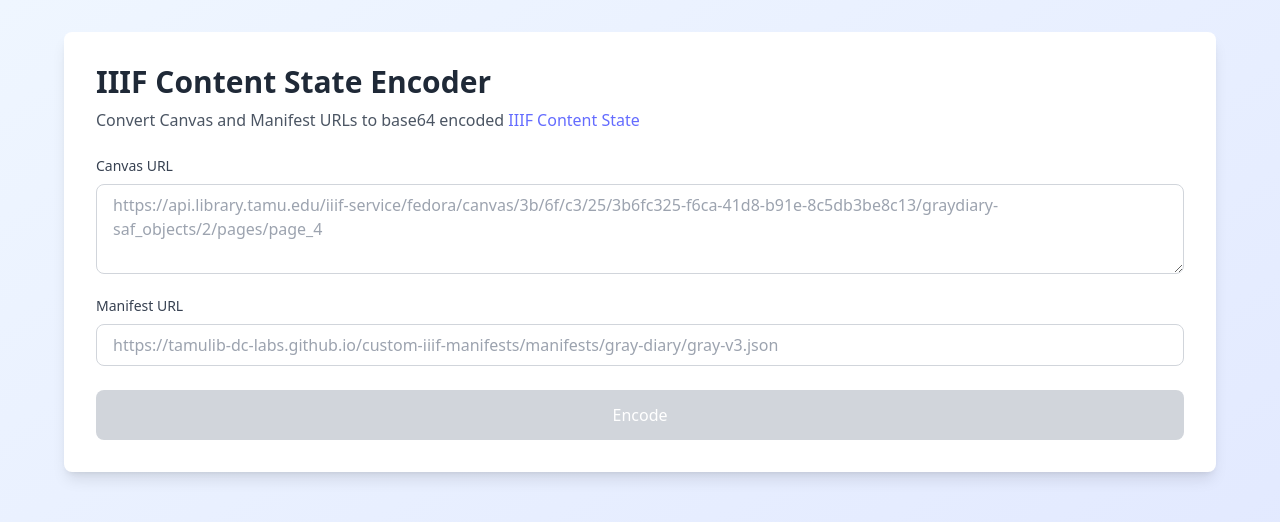
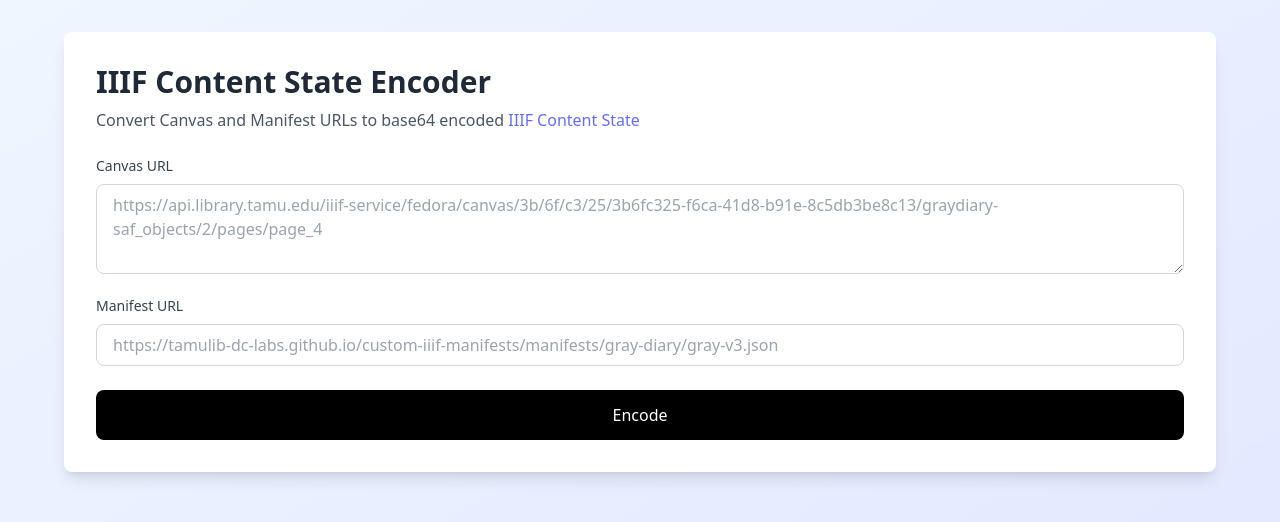
Before and after one commit to tamulib-dc-labs/iiif-content-state-encoder, a React (Vite) app: page / in a window 1280 px wide. Shown: the top 522 px of the page. Built offline with nearby package versions, Linux system fonts and the light colour scheme.

Commit message:
Fix contrast issues.

```diff
--- a/src/App.jsx
+++ b/src/App.jsx
@@ -85,7 +85,7 @@ export default function ContentStateEncoder() {
           <button
             onClick={handleEncode}
             disabled={!canvasUrl || !manifestUrl}
-            className="w-full bg-blue-600 text-white py-3 rounded-lg font-medium hover:bg-blue-700 disabled:bg-gray-300 disabled:cursor-not-allowed transition-colors"
+            className="w-full bg-blue-600 text-white py-3 rounded-lg font-medium hover:bg-blue-700 disabled:bg-black disabled:cursor-not-allowed transition-colors"
           >
             Encode
           </button>
@@ -122,7 +122,7 @@ export default function ContentStateEncoder() {
                   href={`https://theseusviewer.org/?iiif-content=${encoded}`}
                   target="_blank"
                   rel="noopener noreferrer"
-                  className="flex-1 flex items-center justify-center gap-2 bg-indigo-600 text-white py-3 rounded-lg font-medium hover:bg-indigo-700 transition-colors"
+                  className="flex-1 flex items-center justify-center gap-2 bg-indigo-600 text-white py-3 rounded-lg font-medium hover:bg-indigo-700 transition-colors hover:text-white"
                 >
                   <ExternalLink size={18} />
                   Open in Theseus
@@ -131,7 +131,7 @@ export default function ContentStateEncoder() {
                   href={`https://samvera-labs.github.io/clover-iiif/?iiif-content=${encoded}`}
                   target="_blank"
                   rel="noopener noreferrer"
-                  className="flex-1 flex items-center justify-center gap-2 bg-green-600 text-white py-3 rounded-lg font-medium hover:bg-green-700 transition-colors"
+                  className="flex-1 flex items-center justify-center gap-2 bg-green-600 text-white py-3 rounded-lg font-medium hover:bg-green-700 transition-colors hover:text-white"
                 >
                   <ExternalLink size={18} />
                   Open in Clover
```
